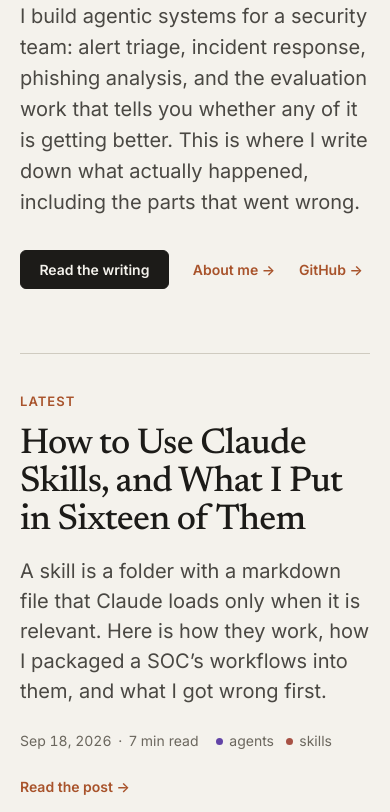
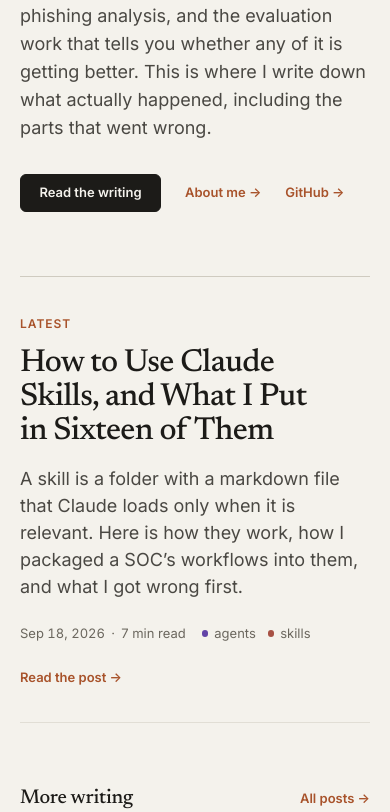
Before and after one commit to ftrout/ftrout.github.io, an Astro site: page / in a window 390 px wide. Shown: the part 416-1228 px from the top of the page. Built offline with nearby package versions, Linux system fonts and the light colour scheme; Astro itself is replaced by a stand-in of ours.

Commit message:
fix: adjust font sizes and layout for improved readability

```diff
--- a/src/styles/global.css
+++ b/src/styles/global.css
@@ -31,15 +31,15 @@
   --font-mono: "JetBrains Mono Variable", "JetBrains Mono", ui-monospace,
     "Cascadia Code", "SF Mono", Menlo, Consolas, monospace;
 
-  --text-xs: 0.8125rem;
-  --text-sm: 0.875rem;
-  --text-base: 1.0625rem;
-  --text-md: 1.1875rem; /* article body */
-  --text-lg: 1.25rem;
-  --text-xl: 1.625rem;
-  --text-2xl: 2.125rem;
-  --text-3xl: 2.875rem;
-  --text-display: clamp(2.5rem, 4.4vw, 3.5rem);
+  --text-xs: 0.75rem;
+  --text-sm: 0.8125rem;
+  --text-base: 1rem;
+  --text-md: 1.0625rem; /* article body */
+  --text-lg: 1.125rem;
+  --text-xl: 1.4375rem;
+  --text-2xl: 1.875rem;
+  --text-3xl: 2.5rem;
+  --text-display: clamp(2.25rem, 3.8vw, 3rem);
 
   /* Space: one scale, used everywhere */
   --space-1: 0.25rem;
@@ -235,7 +235,7 @@ main.container {
   color: var(--fg);
   font-family: var(--font-serif);
   font-weight: 500;
-  font-size: 1.25rem;
+  font-size: 1.125rem;
   letter-spacing: -0.01em;
   white-space: nowrap;
 }
@@ -604,7 +604,7 @@ main.container {
   margin-top: var(--space-6);
 }
 .hero-photo {
-  width: 13rem;
+  width: 11.5rem;
   aspect-ratio: 1;
   margin-top: 0.4rem;
   border-radius: 50%;
@@ -919,8 +919,8 @@ main.container {
 .article-header .lede {
   margin-top: var(--space-4);
   font-family: var(--font-serif);
-  font-size: 1.4375rem;
-  line-height: 1.4;
+  font-size: 1.25rem;
+  line-height: 1.45;
   max-width: none;
 }
 .article-header .meta {
@@ -957,12 +957,12 @@ main.container {
   scroll-margin-top: 5.5rem;
 }
 .prose h2 {
-  font-size: 1.875rem;
+  font-size: 1.625rem;
   letter-spacing: -0.015em;
   margin-top: 2.1em;
 }
 .prose h3 {
-  font-size: 1.375rem;
+  font-size: 1.25rem;
   margin-top: 1.7em;
 }
 .prose h2 + *,
@@ -1032,7 +1032,7 @@ pre {
   margin: 0;
   overflow-x: auto;
   padding: 1.15rem 1.35rem;
-  font-size: 0.9375rem;
+  font-size: 0.875rem;
   line-height: 1.65;
   tab-size: 4;
   border: 1px solid var(--rule);
@@ -1420,23 +1420,22 @@ pre[data-language="plaintext"] {
 
 @media (max-width: 480px) {
   :root {
-    --text-3xl: 2.25rem;
-    --text-2xl: 1.75rem;
-    --text-xl: 1.375rem;
-    --text-md: 1.125rem;
+    --text-3xl: 2rem;
+    --text-2xl: 1.625rem;
+    --text-xl: 1.25rem;
     --gutter: 1.25rem;
   }
   main.container {
     padding-block: var(--space-6) var(--space-8);
   }
   .brand {
-    font-size: 1.125rem;
+    font-size: 1.0625rem;
   }
   .site-nav {
     gap: var(--space-4);
   }
   .article-header .lede {
-    font-size: 1.25rem;
+    font-size: 1.125rem;
   }
   .lead-post {
     padding-block: var(--space-6);
```
